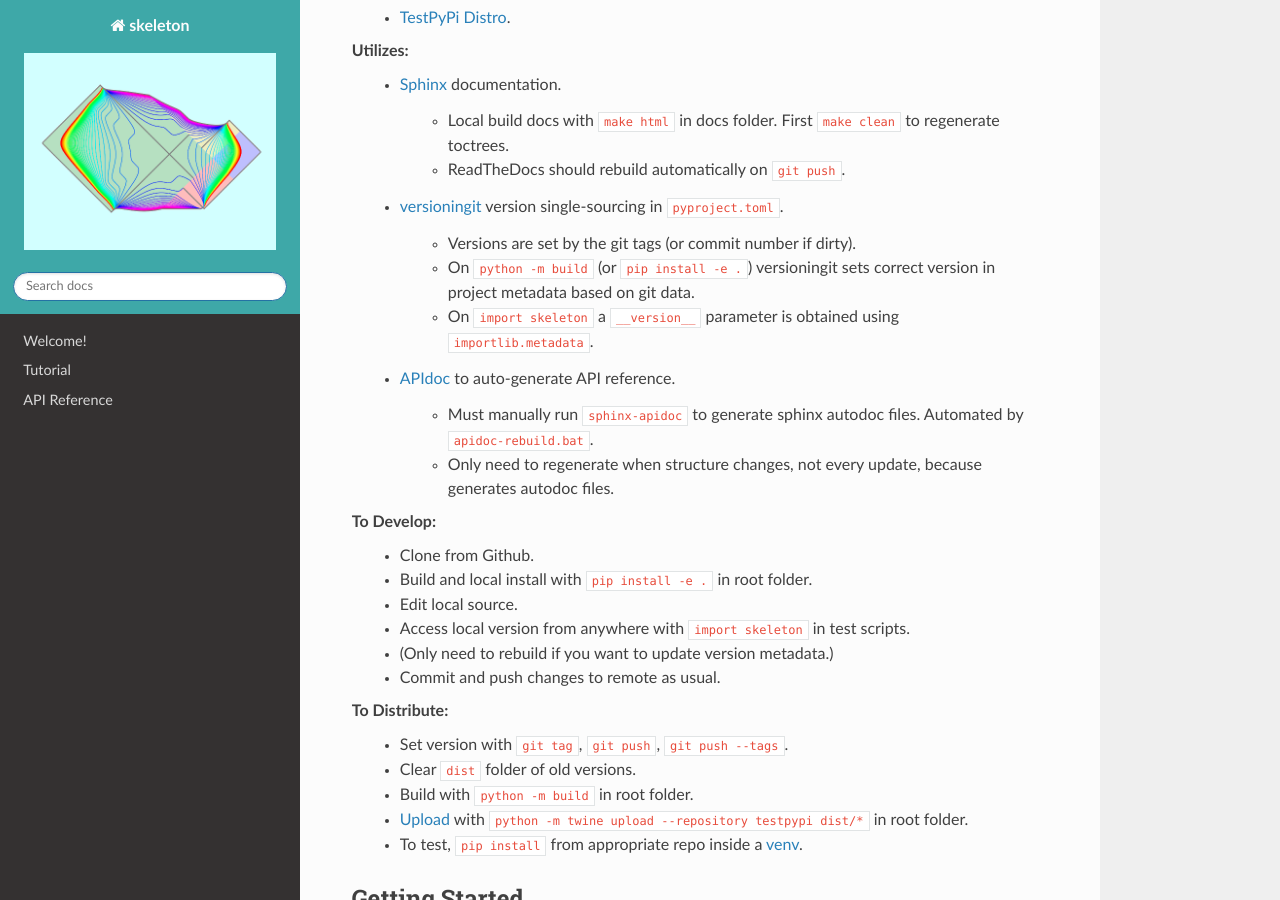
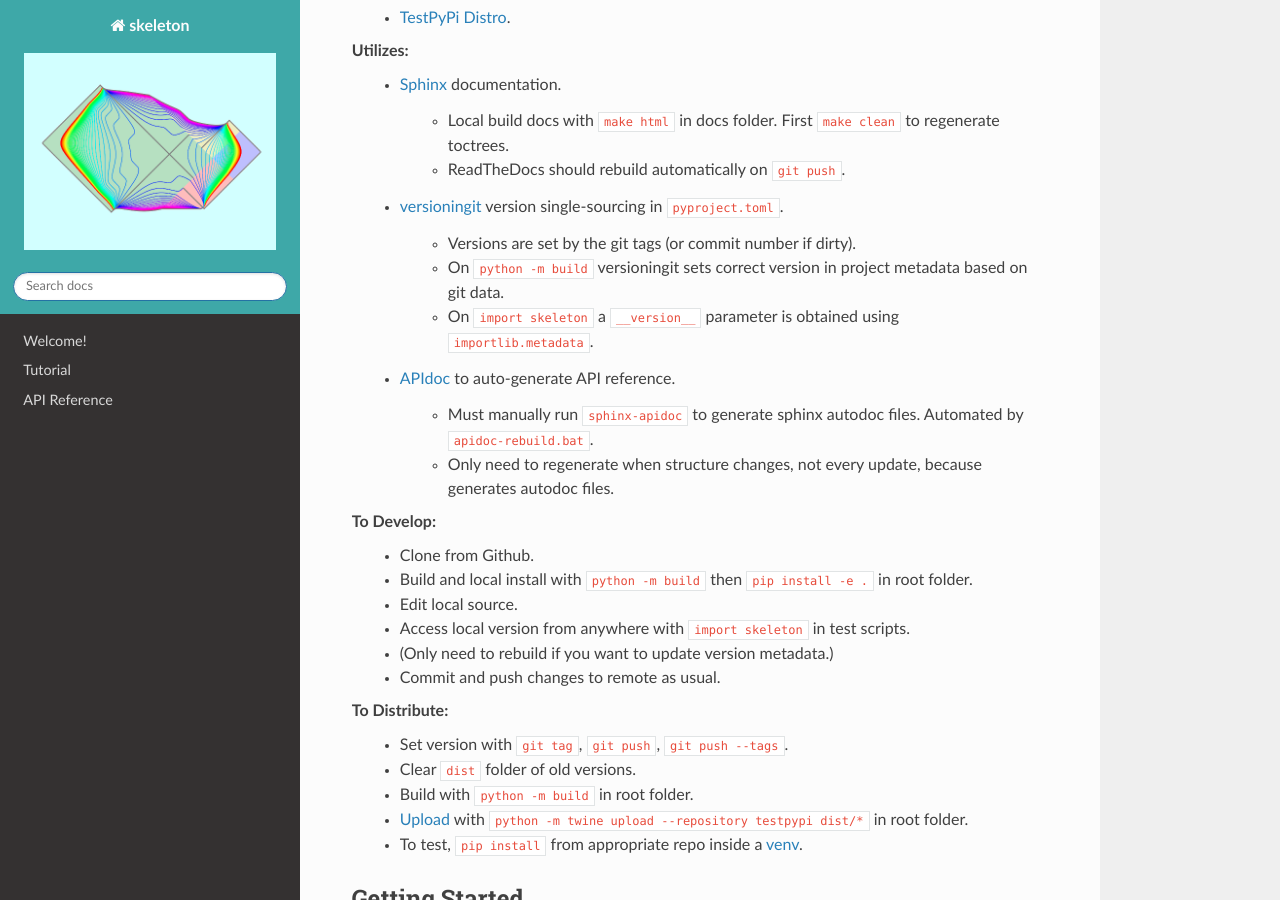
Before and after one commit to jcschindler01/skeleton, a Sphinx documentation site: the page built from docs/source/index.rst, in a window 1280 px wide and 900 px high, scrolled down 429 px. Built offline with Sphinx 7.4.7 and the Read the Docs theme 2.0.0, drawn with Linux system fonts in a browser that asks for light colours.

Commit message:
Correction to workflow notes. Versioningit needs build before install -e.

```diff
--- a/README.rst
+++ b/README.rst
@@ -26,7 +26,7 @@ Utilizes:
    - `versioningit <https://versioningit.readthedocs.io/>`_ version single-sourcing in ``pyproject.toml``.
 
       - Versions are set by the git tags (or commit number if dirty).
-      - On ``python -m build`` (or ``pip install -e .``) versioningit sets correct version in project metadata based on git data.
+      - On ``python -m build`` versioningit sets correct version in project metadata based on git data.
       - On ``import skeleton`` a ``__version__`` parameter is obtained using ``importlib.metadata``.
 
    - `APIdoc <https://www.sphinx-doc.org/en/master/man/sphinx-apidoc.html>`_ to auto-generate API reference.
@@ -37,7 +37,7 @@ Utilizes:
 
 To Develop:
    - Clone from Github.
-   - Build and local install with ``pip install -e .`` in root folder.
+   - Build and local install with ``python -m build`` then ``pip install -e .`` in root folder.
    - Edit local source.
    - Access local version from anywhere with ``import skeleton`` in test scripts.
    - (Only need to rebuild if you want to update version metadata.)
--- a/docs/source/index.rst
+++ b/docs/source/index.rst
@@ -30,7 +30,7 @@ Utilizes:
    - `versioningit <https://versioningit.readthedocs.io/>`_ version single-sourcing in ``pyproject.toml``.
 
       - Versions are set by the git tags (or commit number if dirty).
-      - On ``python -m build`` (or ``pip install -e .``) versioningit sets correct version in project metadata based on git data.
+      - On ``python -m build`` versioningit sets correct version in project metadata based on git data.
       - On ``import skeleton`` a ``__version__`` parameter is obtained using ``importlib.metadata``.
 
    - `APIdoc <https://www.sphinx-doc.org/en/master/man/sphinx-apidoc.html>`_ to auto-generate API reference.
@@ -41,7 +41,7 @@ Utilizes:
 
 To Develop:
    - Clone from Github.
-   - Build and local install with ``pip install -e .`` in root folder.
+   - Build and local install with ``python -m build`` then ``pip install -e .`` in root folder.
    - Edit local source.
    - Access local version from anywhere with ``import skeleton`` in test scripts.
    - (Only need to rebuild if you want to update version metadata.)
```
